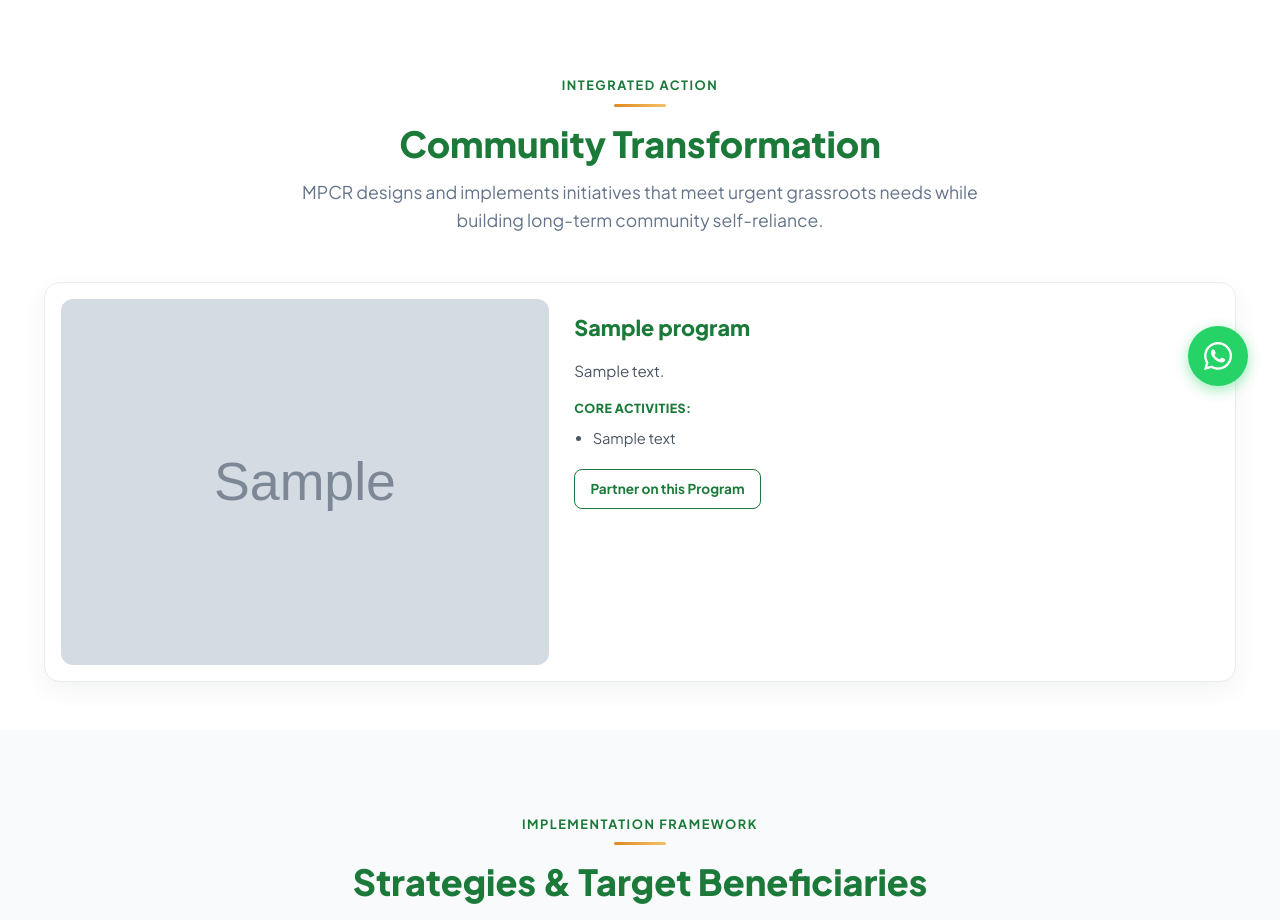
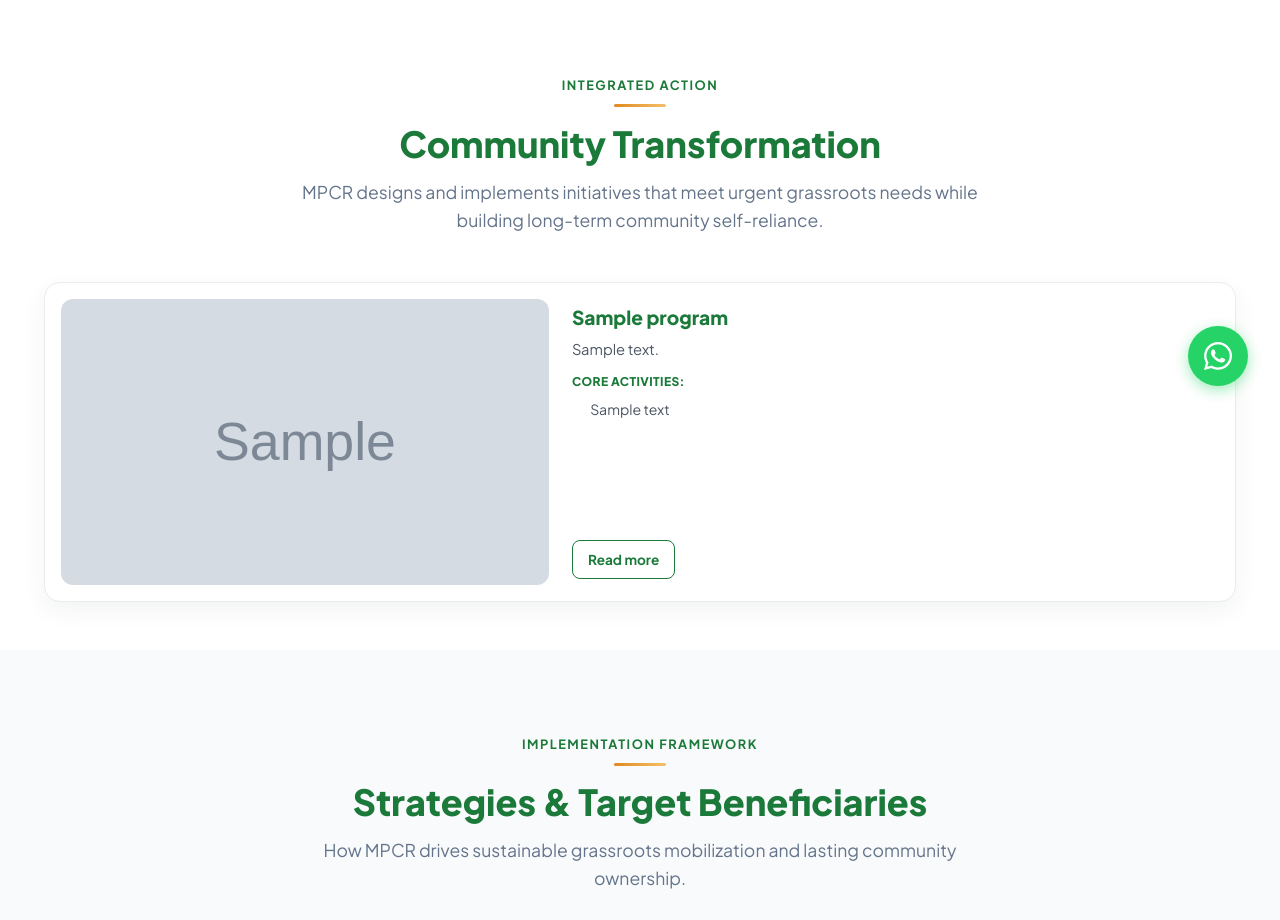
Before and after one commit to titonishimwe/mpcr, a Django app: page /programs/ in a window 1280 px wide. Shown: the part 382-1302 px from the top of the page. Run offline with Django 5.2, Linux system fonts and the light colour scheme; tables that the repository leaves empty hold one stand-in row (values such as "Sample post"); grey boxes marked "Sample" are stand-in pictures.

Commit message:
Data updating

```diff
--- a/apps/core/models.py
+++ b/apps/core/models.py
@@ -43,8 +43,16 @@ class Program(models.Model):
         return self.title
 
     def activity_points(self):
-        sentences = [part.strip() for part in self.description.replace(";", ".").split(".") if part.strip()]
-        return sentences[:4]
+        raw = (self.description or "").strip()
+        if not raw:
+            return []
+        if "\n" in raw:
+            points = [part.strip(" -\u2022\t") for part in raw.splitlines() if part.strip()]
+        elif ";" in raw:
+            points = [part.strip() for part in raw.split(";") if part.strip()]
+        else:
+            points = [part.strip() for part in raw.replace(";", ".").split(".") if part.strip()]
+        return points[:6]
 
 
 class GalleryImage(models.Model):
--- a/apps/core/templates/core/programs.html
+++ b/apps/core/templates/core/programs.html
@@ -37,17 +37,19 @@
             {% endif %}
           </div>
           <div class="pillar-body">
+            <div class="pillar-copy">
               <h3>{{ program.title }}</h3>
               <p>{{ program.summary }}</p>
               <h4>Core Activities:</h4>
               <ul>
-              {% for point in program.activity_points %}
+                {% for point in program.activity_points|slice:":3" %}
                   <li>{{ point }}</li>
                 {% empty %}
-                <li>{{ program.description }}</li>
+                  <li>{{ program.description|truncatewords:18 }}</li>
                 {% endfor %}
               </ul>
-            <a href="{% url 'contact' %}" class="pillar-partner-btn">Partner on this Program</a>
+            </div>
+            <a href="{% url 'program_detail' slug=program.slug %}" class="pillar-partner-btn">Read more</a>
           </div>
         </article>
       {% empty %}
--- a/apps/core/urls.py
+++ b/apps/core/urls.py
@@ -5,6 +5,7 @@ urlpatterns = [
     path("", views.home, name="home"),
     path("about/", views.about, name="about"),
     path("programs/", views.programs, name="programs"),
+    path("programs/<slug:slug>/", views.program_detail, name="program_detail"),
     path("gallery/", views.gallery, name="gallery"),
     path("contact/", views.contact, name="contact"),
     path("dashboard/login/", dashboard_views.dashboard_login, name="dashboard_login"),
--- a/apps/core/views.py
+++ b/apps/core/views.py
@@ -1,7 +1,7 @@
 import logging
 
 from django.core.paginator import Paginator
-from django.shortcuts import render, redirect
+from django.shortcuts import get_object_or_404, render, redirect
 from django.contrib import messages
 from django.urls import reverse
 from .models import (
@@ -84,6 +84,18 @@ def programs(request):
     return render(request, "core/programs.html", context)
 
 
+def program_detail(request, slug):
+    program = get_object_or_404(Program, slug=slug)
+    related = Program.objects.exclude(pk=program.pk).filter(category=program.category)[:3]
+    context = {
+        "page_title": f"{program.title} - MPCR",
+        "program": program,
+        "related_programs": related,
+        "cms": get_page_sections("programs"),
+    }
+    return render(request, "core/program_detail.html", context)
+
+
 def gallery(request):
     selected_category = request.GET.get("category", "all")
     if selected_category and selected_category != "all":
--- a/static/css/style.css
+++ b/static/css/style.css
@@ -1889,7 +1889,7 @@ iframe {
 
 .pillar-card {
   display: grid;
-  grid-template-columns: 0.9fr 1.2fr;
+  grid-template-columns: minmax(220px, 0.9fr) minmax(0, 1.2fr);
   gap: 1.25rem;
   align-items: stretch;
   background: #ffffff;
@@ -1897,11 +1897,15 @@ iframe {
   border-radius: 16px;
   padding: 1rem;
   box-shadow: 0 8px 24px rgba(20, 51, 38, 0.06);
+  min-height: 320px;
+  height: 320px;
+  overflow: hidden;
 }
 
 .pillar-media {
   position: relative;
-  min-height: 260px;
+  height: 100%;
+  min-height: 0;
   border-radius: 12px;
   overflow: hidden;
 }
@@ -1927,41 +1931,69 @@ iframe {
 }
 
 .pillar-body {
-  padding: 0.75rem 0.85rem 0.75rem 0.35rem;
+  padding: 0.35rem 0.85rem 0.35rem 0.2rem;
+  min-width: 0;
+  display: flex;
+  flex-direction: column;
+  height: 100%;
+  overflow: hidden;
+}
+
+.pillar-copy {
+  min-height: 0;
+  flex: 1 1 auto;
+  overflow: hidden;
 }
 
 .pillar-body h3 {
   color: var(--accent-green);
-  font-size: 1.35rem;
+  font-size: 1.2rem;
   font-weight: 800;
-  margin-bottom: 0.75rem;
+  margin-bottom: 0.55rem;
+  line-height: 1.3;
+  display: -webkit-box;
+  -webkit-line-clamp: 2;
+  -webkit-box-orient: vertical;
+  overflow: hidden;
 }
 
 .pillar-body p {
   color: #4b5563;
-  font-size: 0.95rem;
-  line-height: 1.65;
-  margin-bottom: 1rem;
+  font-size: 0.92rem;
+  line-height: 1.55;
+  margin-bottom: 0.7rem;
+  display: -webkit-box;
+  -webkit-line-clamp: 3;
+  -webkit-box-orient: vertical;
+  overflow: hidden;
 }
 
 .pillar-body h4 {
-  font-size: 0.78rem;
+  font-size: 0.75rem;
   font-weight: 800;
   letter-spacing: 0.4px;
   text-transform: uppercase;
   color: var(--accent-green);
-  margin-bottom: 0.55rem;
+  margin-bottom: 0.4rem;
 }
 
 .pillar-body ul {
   list-style: disc;
   padding-left: 1.15rem;
-  margin-bottom: 1.15rem;
+  margin-bottom: 0.85rem;
   color: #4b5563;
-  font-size: 0.92rem;
+  font-size: 0.88rem;
   display: flex;
   flex-direction: column;
-  gap: 0.4rem;
+  gap: 0.25rem;
+  overflow: hidden;
+}
+
+.pillar-body li {
+  display: -webkit-box;
+  -webkit-line-clamp: 1;
+  -webkit-box-orient: vertical;
+  overflow: hidden;
 }
 
 .pillar-partner-btn {
@@ -1974,11 +2006,71 @@ iframe {
   padding: 0.5rem 0.95rem;
   font-size: 0.85rem;
   font-weight: 700;
+  margin-top: auto;
+  align-self: flex-start;
+  flex: 0 0 auto;
 }
 
 .pillar-partner-btn:hover {
   background: var(--accent-green);
   color: #ffffff;
+}
+
+.program-detail-section {
+  padding: 3.5rem 0 4.5rem;
+  background: #ffffff;
+}
+
+.program-detail-card {
+  display: grid;
+  grid-template-columns: minmax(0, 0.95fr) minmax(0, 1.15fr);
+  gap: 2rem;
+  align-items: start;
+}
+
+.program-detail-media {
+  border-radius: 16px;
+  overflow: hidden;
+  min-height: 320px;
+}
+
+.program-detail-media img {
+  width: 100%;
+  height: 100%;
+  min-height: 320px;
+  object-fit: cover;
+}
+
+.program-detail-body h2 {
+  color: #374151;
+  font-size: 1.15rem;
+  margin: 1.25rem 0 0.6rem;
+}
+
+.program-detail-summary {
+  color: #4b5563;
+  font-size: 1.05rem;
+  line-height: 1.7;
+}
+
+.program-detail-text {
+  color: #4b5563;
+  line-height: 1.7;
+}
+
+.program-detail-body ul {
+  padding-left: 1.2rem;
+  color: #4b5563;
+  display: flex;
+  flex-direction: column;
+  gap: 0.45rem;
+}
+
+.program-detail-actions {
+  display: flex;
+  flex-wrap: wrap;
+  gap: 0.75rem;
+  margin-top: 1.75rem;
 }
 
 .prospect-section {
@@ -2039,6 +2131,15 @@ iframe {
 
 @media (max-width: 1024px) {
   .pillar-card {
+    grid-template-columns: 1fr;
+    height: auto;
+    min-height: 0;
+  }
+  .pillar-media {
+    min-height: 220px;
+    height: 220px;
+  }
+  .program-detail-card {
     grid-template-columns: 1fr;
   }
   .hero-grid {
--- a/templates/base.html
+++ b/templates/base.html
@@ -22,7 +22,7 @@
   <link rel="stylesheet" href="https://cdnjs.cloudflare.com/ajax/libs/font-awesome/6.5.1/css/all.min.css" crossorigin="anonymous" referrerpolicy="no-referrer" />
 
   <!-- Site Stylesheet -->
-  <link rel="stylesheet" href="{% static 'css/style.css' %}?v=20260910b">
+  <link rel="stylesheet" href="{% static 'css/style.css' %}?v=20260911a">
 
   {% block extra_css %}{% endblock %}
 </head>
```
Also changed, not shown: apps/core/templates/core/program_detail.html (added, +80 -0 lines), apps/core/tests.py (+7 -0 lines). Lines whose indentation alone changed are shown as unchanged.
